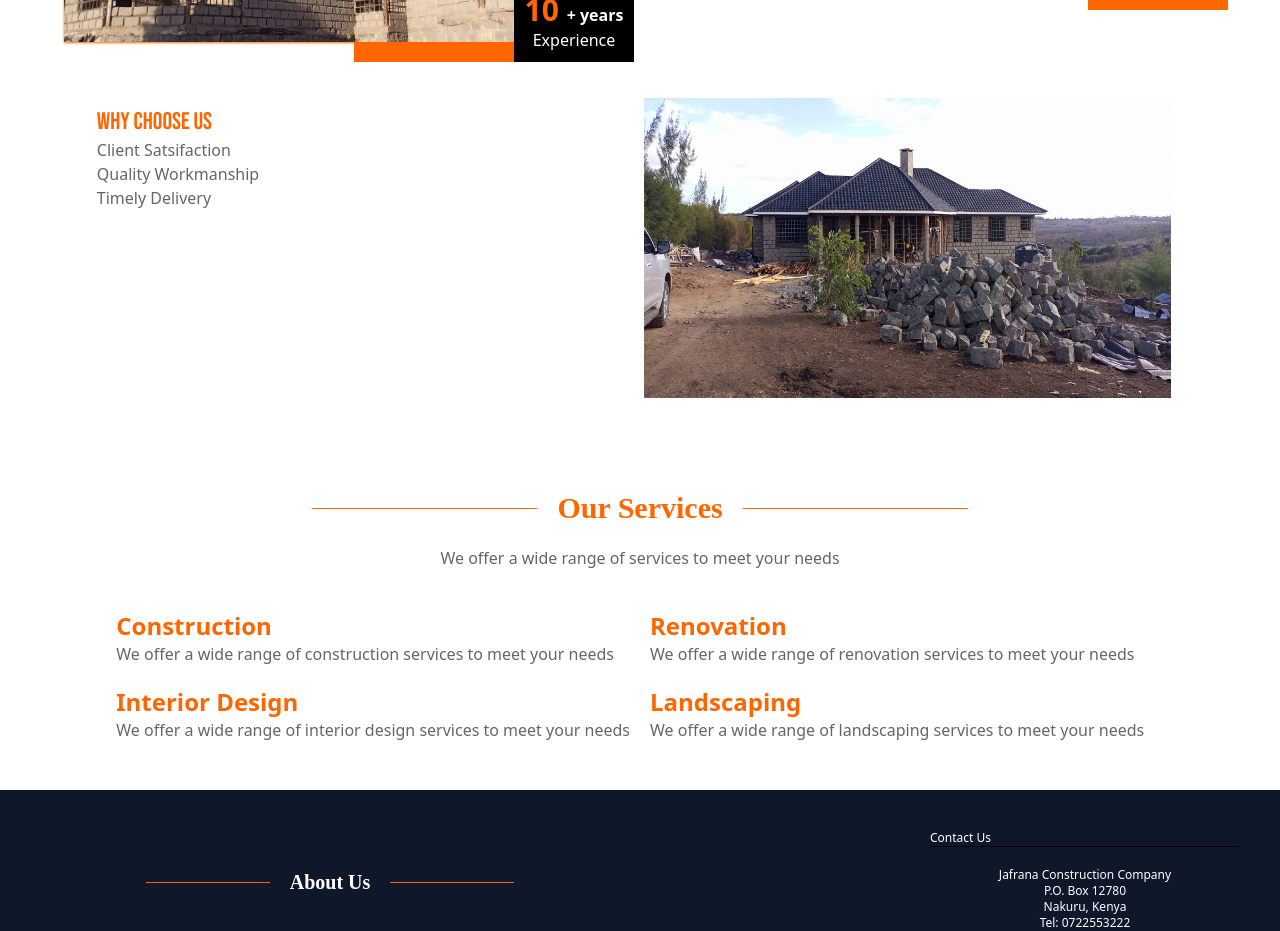
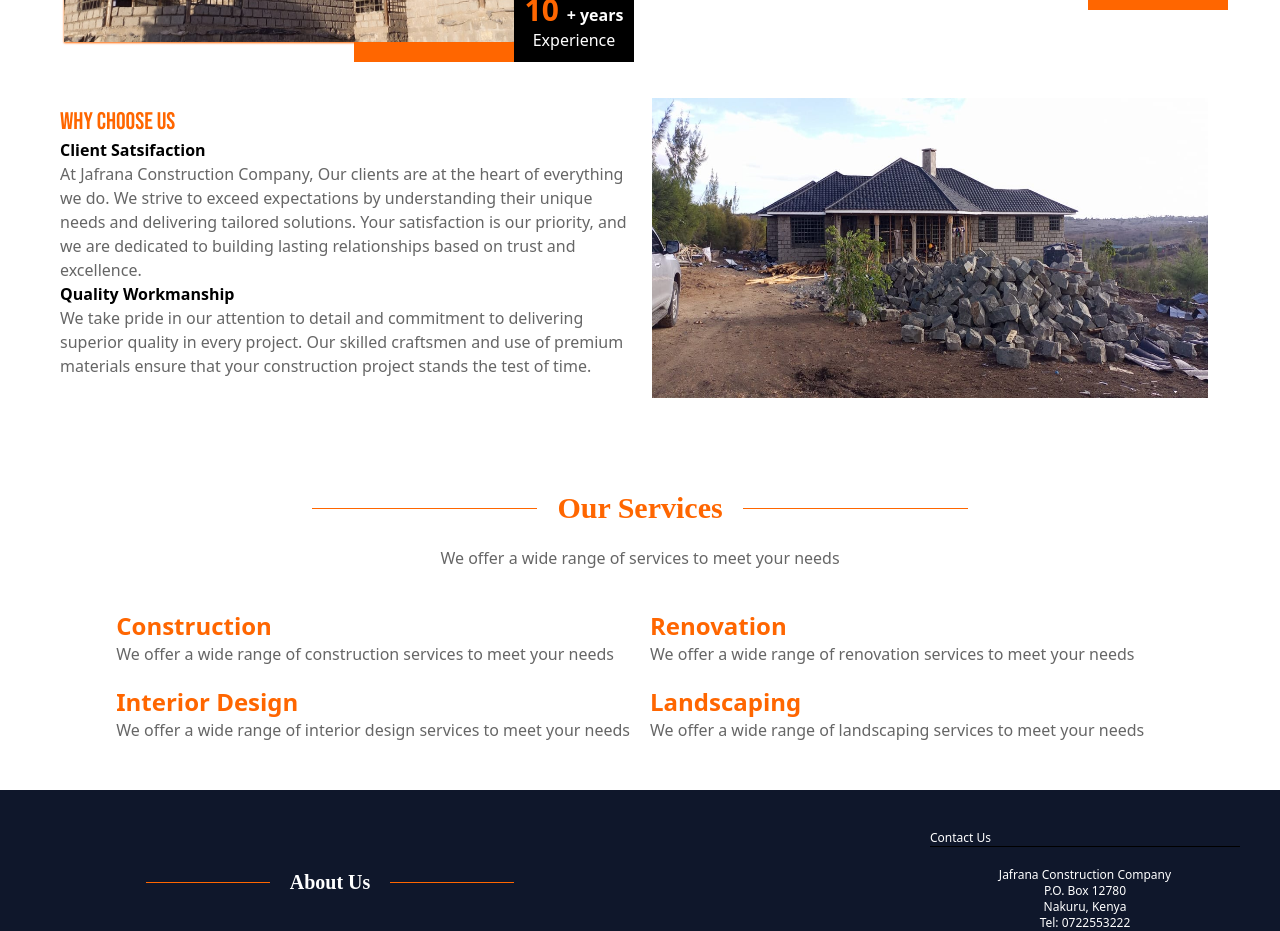
Before and after one commit to matthewkuria/jafrana, a Next.js app: page / in a window 1280 px wide. Shown: the part 960-1891 px from the top of the page. Built offline with nearby package versions, Linux system fonts and the light colour scheme; a web font is replaced by a local one.

Commit message:
Create the content for why choose us

```diff
--- a/app/components/WhoWeAre.tsx
+++ b/app/components/WhoWeAre.tsx
@@ -42,9 +42,21 @@ const WhoWeAre = () => {
             <article className="flex flex-col md:flex-row items-start justify-center md:justify-between bg-white text-tertiary p-5">
                 <div className="flex flex-col justify-start  items-start  md:max-w-1/2 mt-5">
                     <p className={`${bebas_neue.className} text-2xl text-secondary`}>Why Choose Us</p>
-                    <p className="">Client Satsifaction</p>
-                    <p className="">Quality Workmanship</p>
-                    <p className="">Timely Delivery</p>
+                    <p className="text-primary font-semibold">Client Satsifaction</p>
+                    <p className="text-tertiary text-base">
+                    At Jafrana Construction Company,
+                    Our clients are at the heart of everything we do.
+                    We strive to exceed expectations by understanding
+                    their unique needs and delivering tailored solutions.
+                    Your satisfaction is our priority, and we are dedicated
+                    to building lasting relationships based on trust and excellence.
+                    </p>
+                    <p className="text-primary font-semibold">Quality Workmanship</p>
+                    <p className="text-tertiary text-base">
+                        We take pride in our attention to detail and commitment to delivering superior quality in every project.
+                        Our skilled craftsmen and use of premium materials ensure that your construction project stands the test of time.
+                    </p>
+
                 </div>
                 <div className="flex flex-col items-center justify-center p-2 relative m-1 md:max-w-1/2">
                     <Image src={whyUsImage} alt="hero" width={900} height={500}
```
